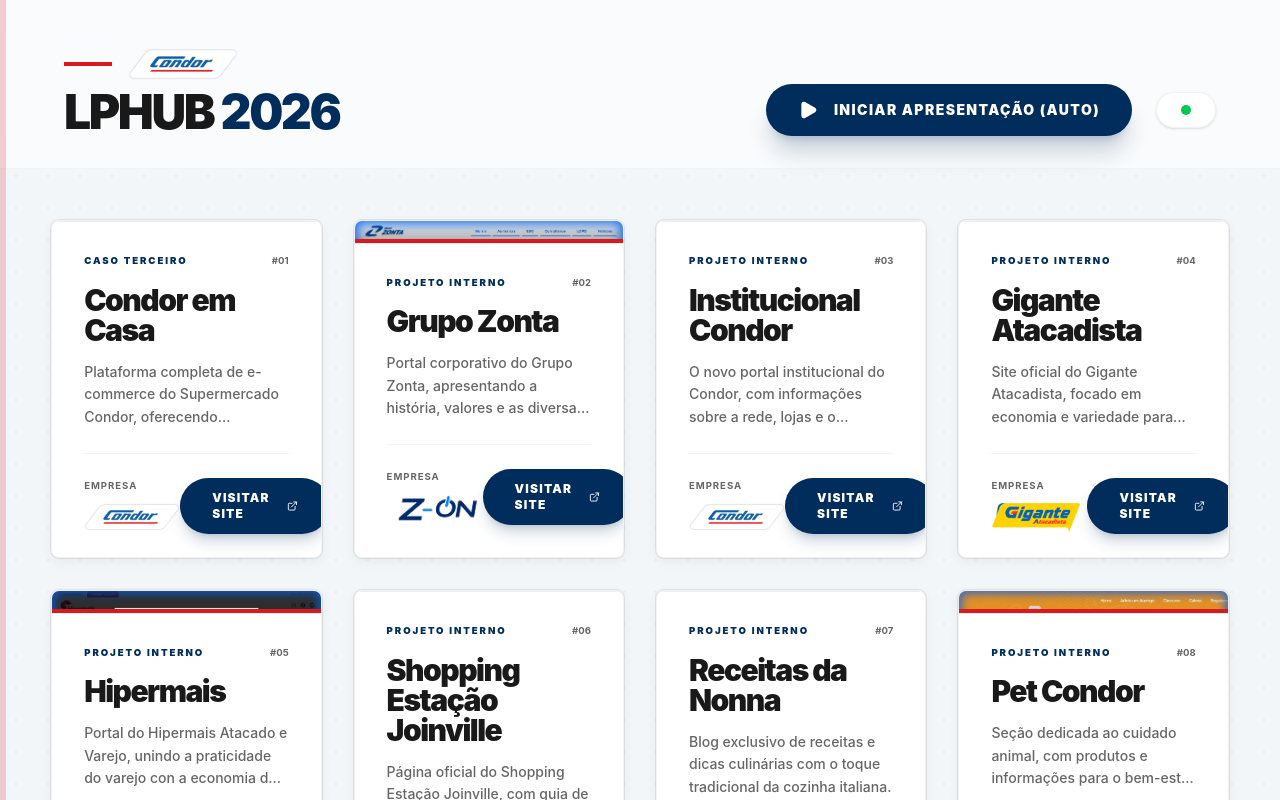
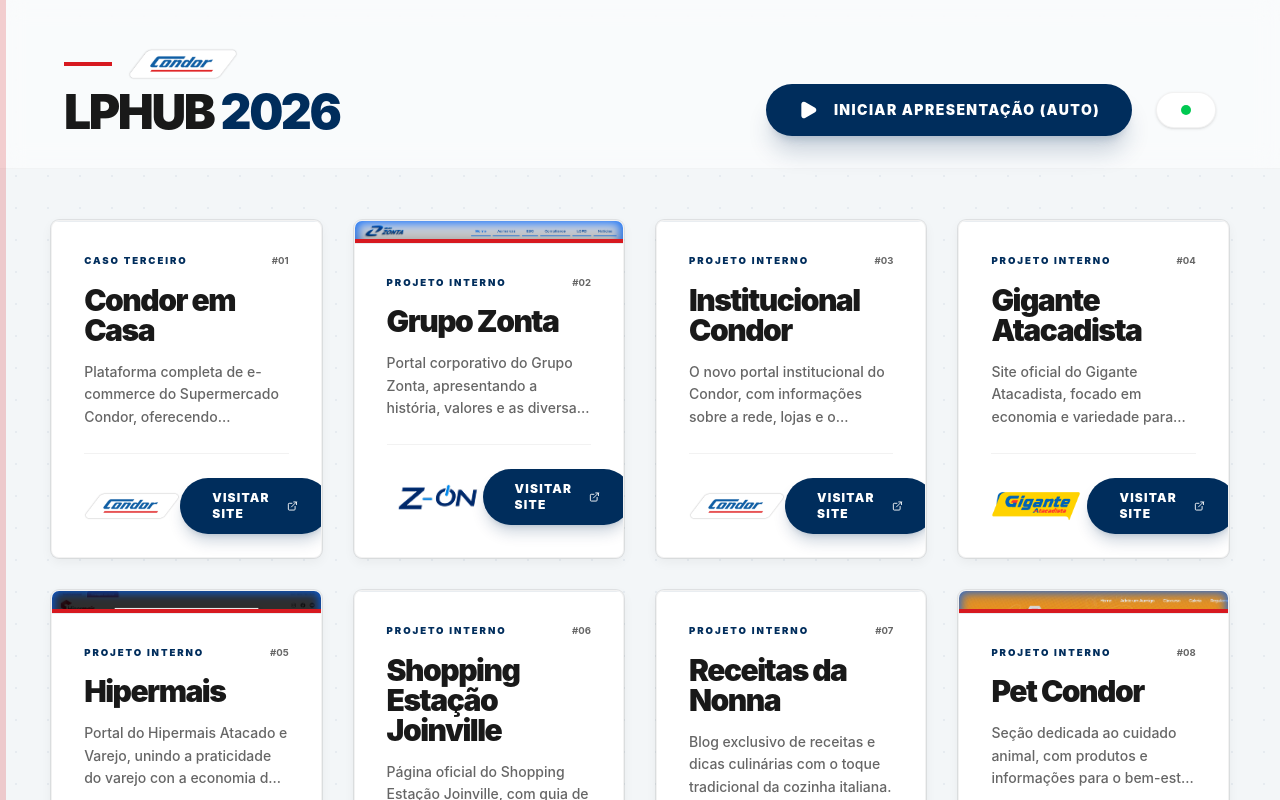
Before and after one commit to arcav/lphub, a Next.js app: page / in a window 1280 px wide. Shown: the top 800 px of the page. Built offline with nearby package versions, Linux system fonts and the light colour scheme.

Commit message:
style: remove 'Empresa' label from site card footer

```diff
--- a/src/components/SiteCard.tsx
+++ b/src/components/SiteCard.tsx
@@ -91,7 +91,7 @@
 
         <div className="flex items-center justify-between pt-6 border-t border-black/5">
            <div className="flex flex-col">
-              <p className="text-[0.6rem] font-bold text-enterprise-muted uppercase tracking-widest mb-2">Empresa</p>
+
               <div className="relative h-8 w-24">
                 <Image
                   src={site.thumbnail}
```
